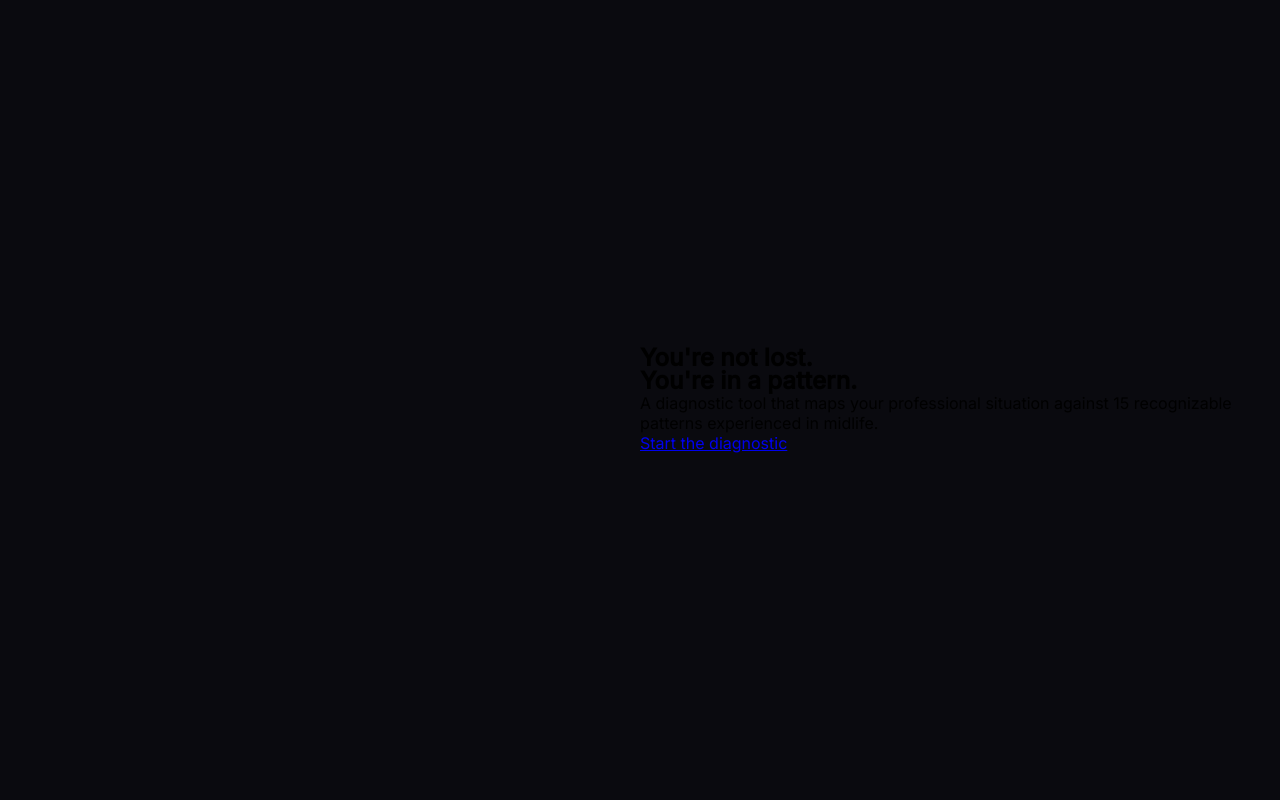
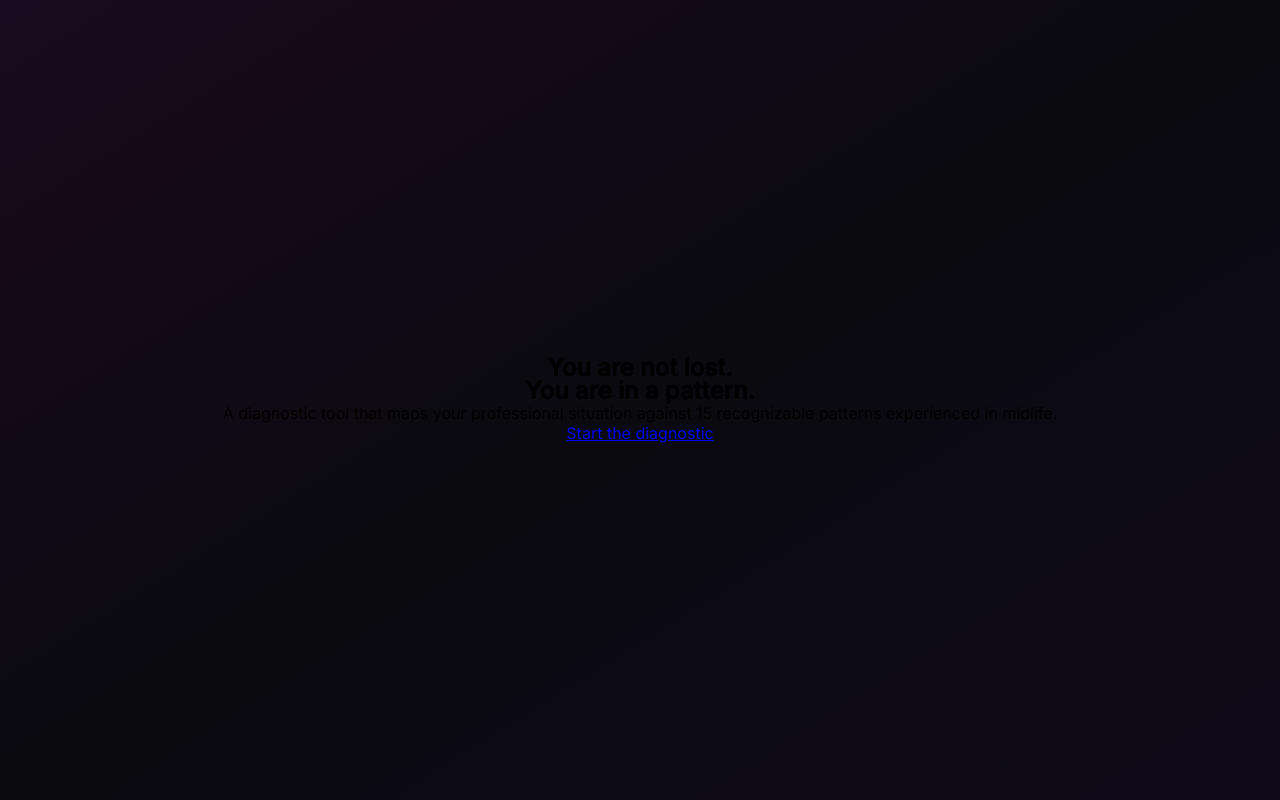
Before and after one commit to lifepatternengine-hub/life-pattern-engine, a Next.js app: page / in a window 1280 px wide. Shown: the top 800 px of the page. Built offline with nearby package versions, Linux system fonts and the light colour scheme.

Commit message:
Simplify homepage layout

```diff
--- a/app/page.tsx
+++ b/app/page.tsx
@@ -35,28 +35,14 @@ export default function Home() {
 
   return (
     <main className="min-h-screen bg-[#0a0a0f]">
-      <section className="relative min-h-screen flex items-center overflow-hidden">
-        <div className="absolute inset-0 grid grid-cols-2">
-          <div className="relative">
-            <img
-              src="/mosaic.png"
-              alt=""
-              className="absolute inset-0 w-full h-full object-cover"
-            />
-          </div>
-          <div className="bg-gradient-to-br from-[#1a0a1f] via-[#0a0a0f] to-[#0f0a1a]" />
-        </div>
-
-        <div className="relative z-10 max-w-7xl mx-auto px-8 py-24 w-full">
-          <div className="grid grid-cols-2 gap-16 items-center">
-            <div />
-            <div className="space-y-8">
-              <h1 className="text-7xl font-light leading-[0.95] tracking-tight text-white">
-                You're not lost.<br />
-                You're in a pattern.
+      <section className="relative min-h-screen flex items-center justify-center bg-gradient-to-br from-[#1a0a1f] via-[#0a0a0f] to-[#0f0a1a]">
+        <div className="relative z-10 max-w-4xl mx-auto px-8 py-24 text-center">
+          <h1 className="text-7xl font-light leading-[0.95] tracking-tight text-white mb-8">
+            You are not lost.<br />
+            You are in a pattern.
           </h1>
 
-              <p className="text-xl text-gray-400 max-w-xl font-light leading-relaxed">
+          <p className="text-xl text-gray-400 max-w-2xl mx-auto font-light leading-relaxed mb-8">
             A diagnostic tool that maps your professional situation against 15 recognizable patterns experienced in midlife.
           </p>
 
@@ -68,8 +54,6 @@ export default function Home() {
           >
             Start the diagnostic
           </a>
-            </div>
-          </div>
         </div>
       </section>
 
```
Lines whose indentation alone changed are shown as unchanged.
